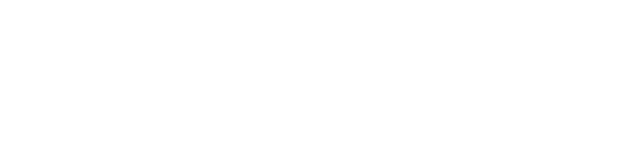
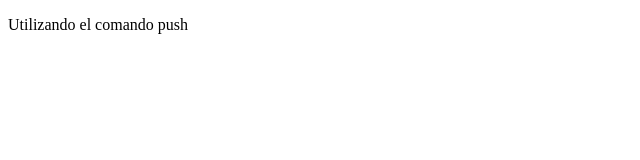
Before and after one commit to edgarmoran/prueba, a plain HTML site: page index.html in a window 1280 px wide. Shown: the whole page, without its empty margins (0-640 px from the left). Drawn offline with Linux system fonts and the light colour scheme.

Commit message:
Prueba de push

```diff
--- a/index.html
+++ b/index.html
@@ -4,6 +4,6 @@
 	<title>Edgar Morán</title>
 </head>
 <body>
-
+<p>Utilizando el comando push</p>
 </body>
 </html>
```
